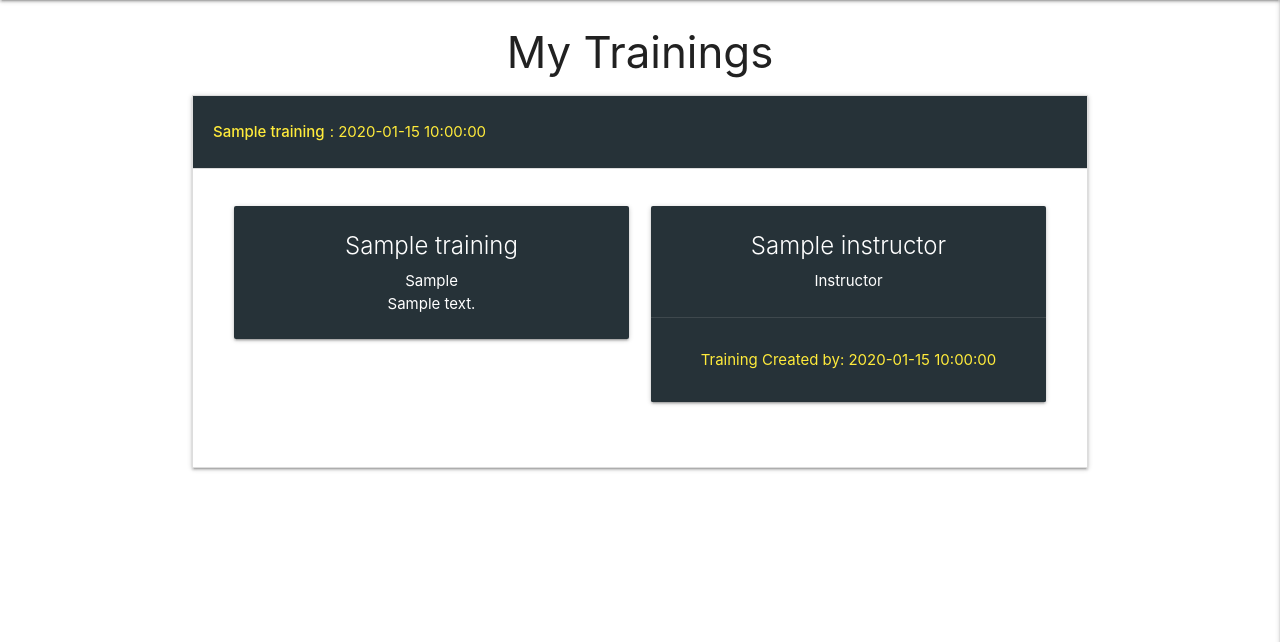
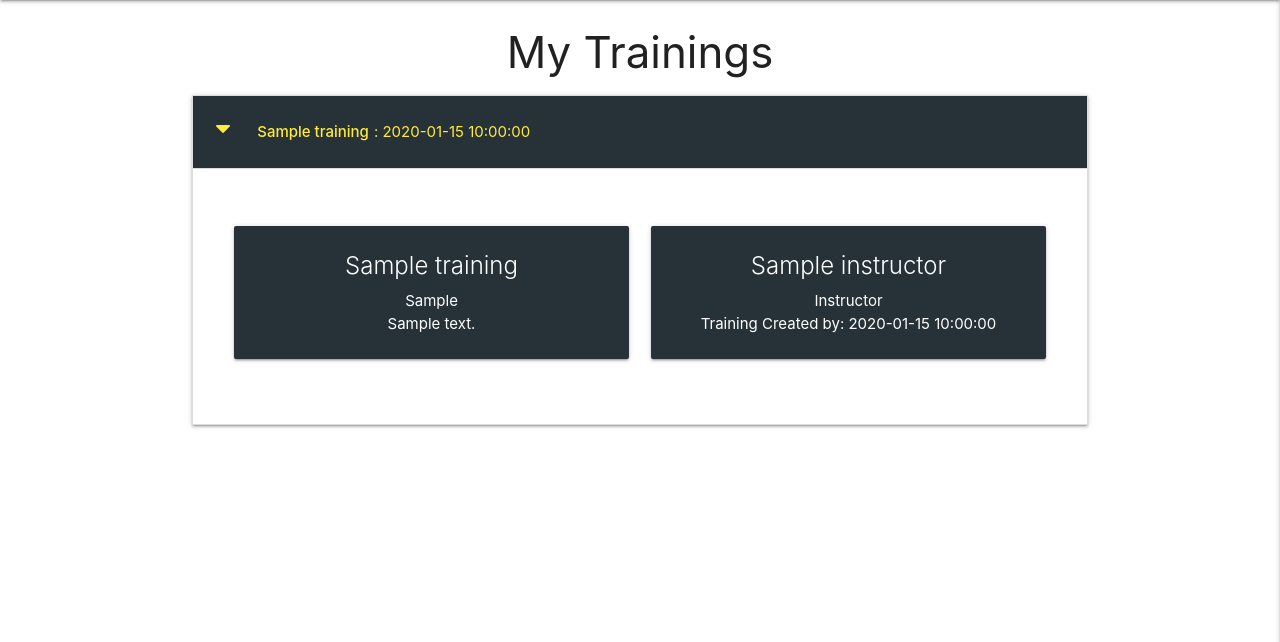
Before and after one commit to vinnieOrdobas/Code-Institute-MS3-team-tracker, a Python web app: template templates/trainings.html in a window 1280 px wide, after a click that opens the changed part. Shown: the part 64-706 px from the top of the page. Run offline with Jinja, Linux system fonts and the light colour scheme; the template is opened without the code that fills it: most values are stand-ins (such as "Sample title", 1, 10 or a date in 2020).

Commit message:
Buttons for Edit Training and Delete Training wired up

```diff
--- a/static/css/style.css
+++ b/static/css/style.css
@@ -11,6 +11,6 @@
 }
 
 .collapsible-header .col strong {
-    margin: 5px;
+    margin-right: 5px;
     line-height: 42px;
 }
--- a/static/js/script.js
+++ b/static/js/script.js
@@ -2,7 +2,7 @@ $(document).ready(function(){
     $('.sidenav').sidenav({edge:"right"});
     $('.collapsible').collapsible();
     $('select').formSelect();
-    $('.fixed-action-btn').floatingActionButton();
+    $('.tooltipped').tooltip();
     $('.datepicker').datepicker({
       format: "dd mmmm, yyyy",
       yearRange: 3,
--- a/templates/trainings.html
+++ b/templates/trainings.html
@@ -3,7 +3,7 @@
 
     <h3 class="center-align">My Trainings</h3>
     {% if username.team_leader == 'on' %}
-        <div class="row right-align">
+        <div class="row center-align">
             <a href="{{ url_for('add_training') }}"class="waves-effect green waves-light btn-large">
                 Add Training <i class="fas fa-plus-circle"></i>
             </a>
@@ -13,19 +13,29 @@
     {% for training in trainings %}
         <li>
             <div class="collapsible-header yellow-text blue-grey darken-4">
-                <div class="col s3">
-                    {% if username.team_leader == 'on' %}
-                        <i class="fas fa-caret-down"></i>
-                        <a href="{{ url_for('edit_training', training_id=training._id) }}" class="waves-effect waves-light btn-small">Edit</a>
-                        <a href="" class="waves-effect red waves-light btn-small">Delete</a>
-                    {% endif %}
-                </div>
-                <div class="col s9">
+                <div class="col s6">
+                    <i class="fas fa-caret-down"></i>
                     <strong>{{ training.training_name }}</strong>: {{ training.training_date }}
                 </div>
             </div>
             <div class="collapsible-body">
-                  <div class="row center-align">
+                <div class="row center-align">
+                    {% if username.team_leader == 'on' %}
+                        <a href="{{ url_for('edit_training', training_id=training._id) }}"
+                        class="waves-effect waves-light grenn btn-large tooltipped" data-position="top" data-tooltip="Mark as Complete">
+                            <i class="fas fa-check-circle"></i>
+                        </a>
+                        <a href="{{ url_for('edit_training', training_id=training._id) }}"
+                        class="waves-effect waves-light blue btn-large tooltipped" data-position="top" data-tooltip="Edit Training">
+                            <i class="fas fa-pen-square"></i>
+                        </a>
+                        <a href="{{ url_for('delete_training', training_id=training._id) }}"
+                         class="waves-effect red waves-light btn-large tooltipped" data-position="top" data-tooltip="Delete Training">
+                            <i class="fas fa-minus-circle"></i>
+                        </a>
+                    {% endif %}
+                </div>
+                <div class="row center-align">
                     <div class="col s12 m6">
                         <div class="card yellow-text blue-grey darken-4">
                             <div class="card-content white-text">
@@ -40,8 +50,6 @@
                             <div class="card-content white-text">
                                 <span class="card-title">{{ training.instructor }}</span>
                                 <p>Instructor</p>
-                            </div>
-                            <div class="card-action">
                                 <p>Training Created by: {{ training.created_by }} </p>
                             </div>
                         </div>
```
Also changed, not shown: app.py (+7 -0 lines).
